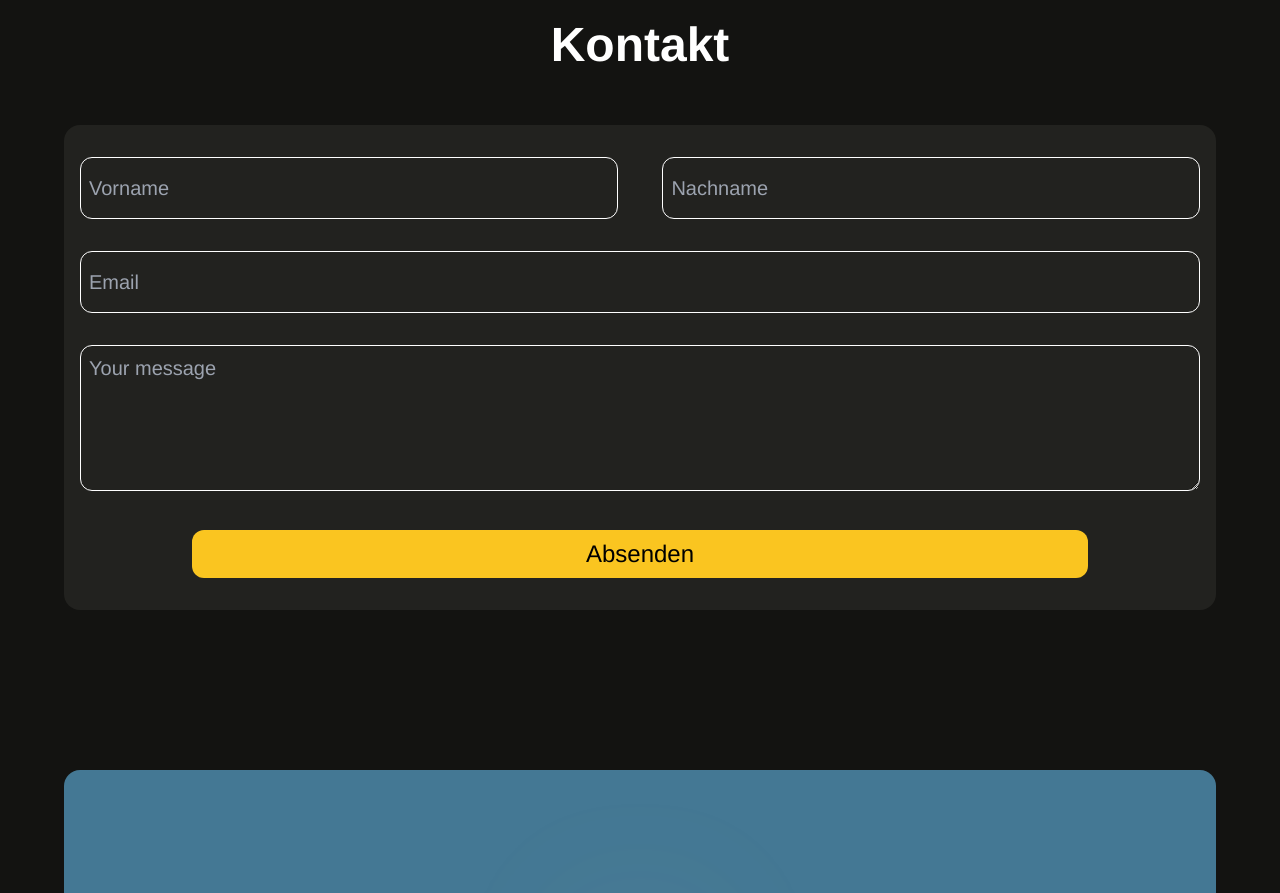
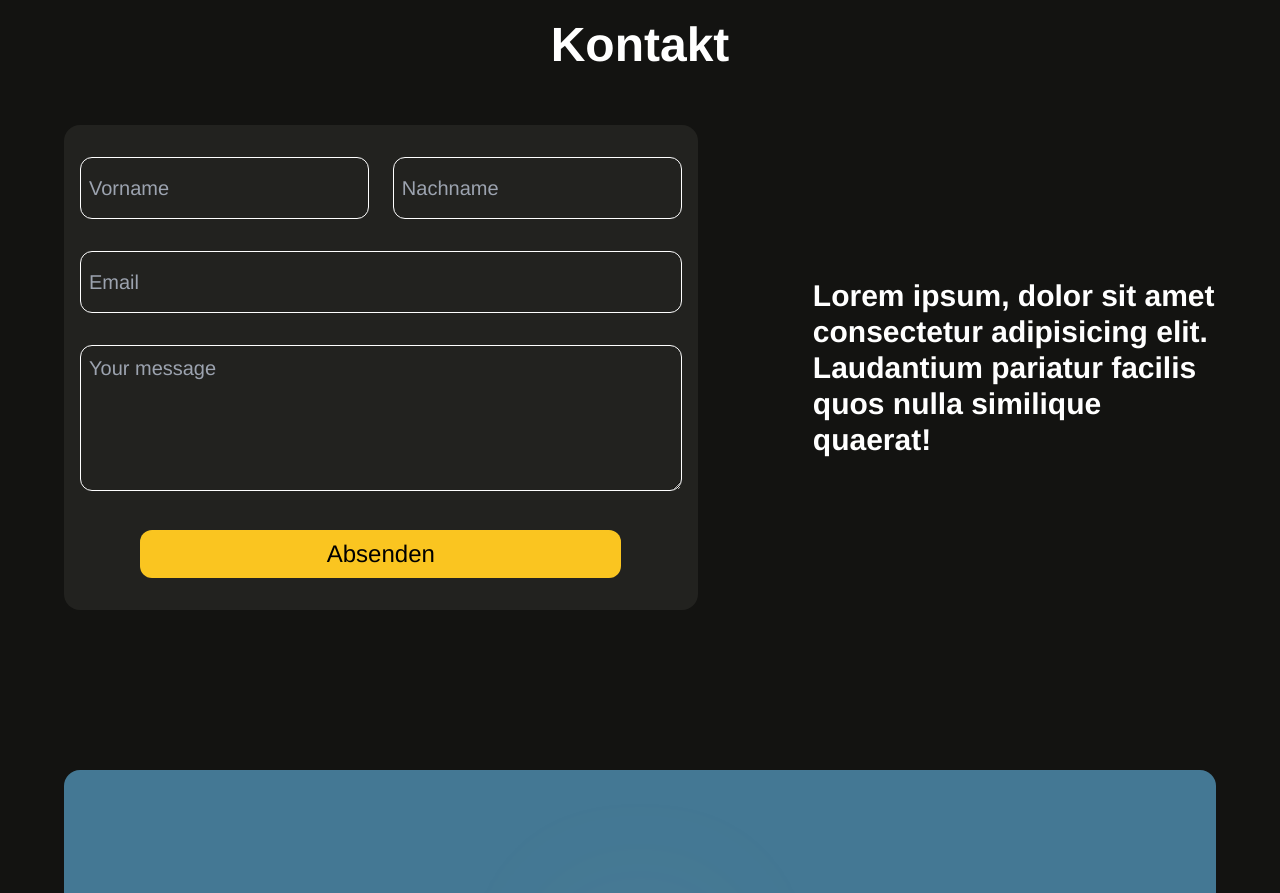
Before and after one commit to FynnFrings/aachen-web-app, a Next.js app in the folder frontend/: page / in a window 1280 px wide. Shown: the part 3320-4213 px from the top of the page. Built offline with nearby package versions, Linux system fonts and the light colour scheme.

Commit message:
finished contact part desktop

```diff
--- a/frontend/components/Contact.tsx
+++ b/frontend/components/Contact.tsx
@@ -12,7 +12,8 @@ const Contact = () => {
     <>
       <div className="text-white flex flex-col items-center gap-y-14 py-20">
         <h1 className="font-bold text-5xl">Kontakt</h1>
-        <div className="w-full bg-[#22221f] rounded-2xl py-8 px-4">
+        <div className="w-full lg:flex lg:flex-row lg:justify-between lg:gap-x-6 lg:items-center">
+          <div className="w-full bg-[#22221f] rounded-2xl py-8 px-4 lg:w-[55%]">
             <form
               onSubmit={handleSubmit}
               className=" flex flex-col items-center gap-y-8 font-light text-xl"
@@ -62,6 +63,13 @@ const Contact = () => {
               </button>
             </form>
           </div>
+          <div className="hidden lg:block lg:w-[35%]">
+            <h2 className="font-semibold text-3xl">
+              Lorem ipsum, dolor sit amet consectetur adipisicing elit.
+              Laudantium pariatur facilis quos nulla similique quaerat!
+            </h2>
+          </div>
+        </div>
       </div>
     </>
   );
```
Also changed, not shown: frontend/public/arrowNext.svg (added). Lines whose indentation alone changed are shown as unchanged.
